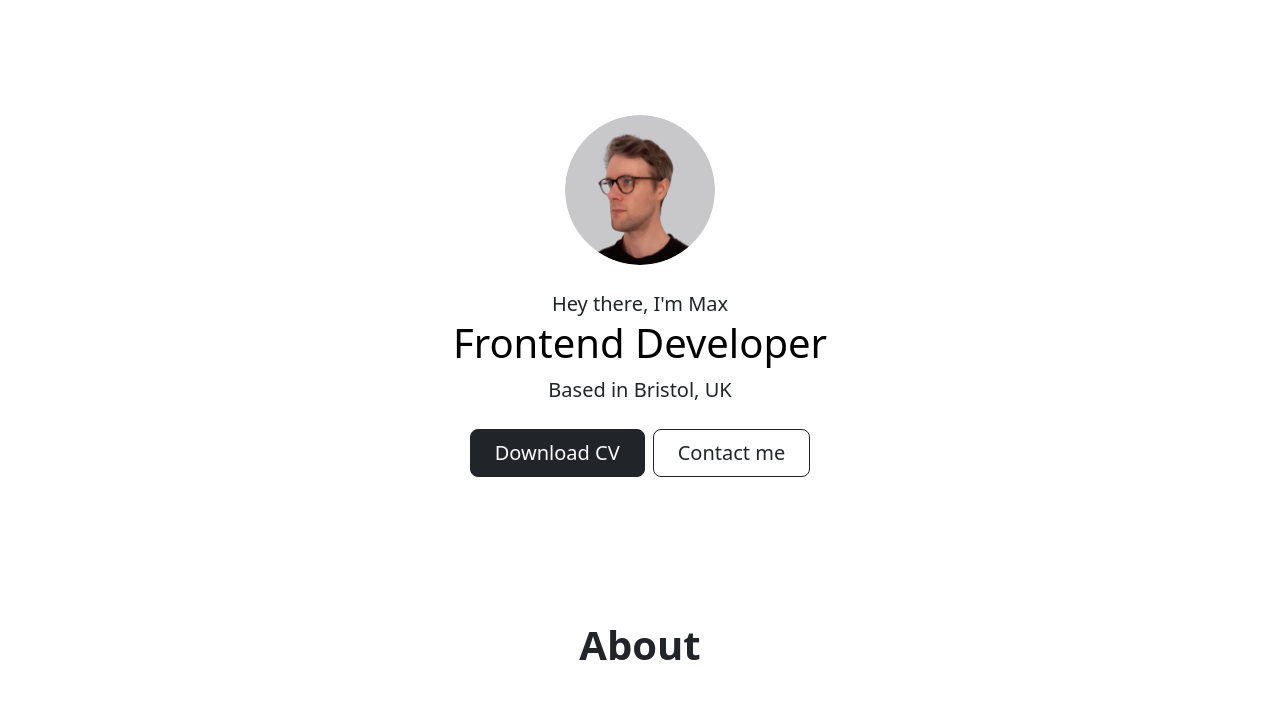
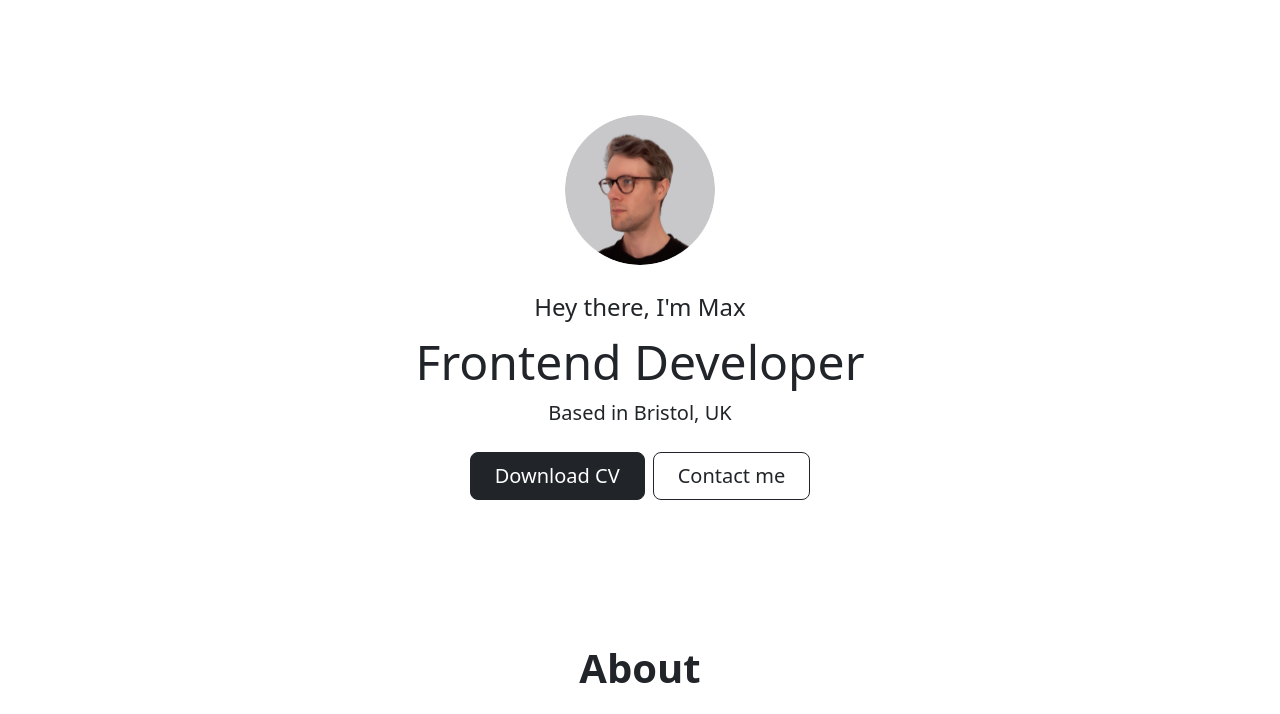
Before and after one commit to Max88-git/portfolio-website, a plain HTML site: page index.html in a window 1280 px wide. Shown: the part 76-790 px from the top of the page. Drawn offline with nearby package versions, Linux system fonts and the light colour scheme.

Commit message:
feat(styles) update hero title font-size

```diff
--- a/index.html
+++ b/index.html
@@ -67,8 +67,8 @@
             <div class="container px-4 py-5 my-5 text-center">
                 <img src="assets/profile/max-profile-photo-612.png" width="150" height="150" class="rounded-circle mb-4"
                     alt="Profile Picture">
-                <p class="lead mb-0">Hey there, I'm Max</p>
-                <h1 class="display-6 text-body-emphasis">Frontend Developer</h1>
+                <p class="fs-4 mb-2">Hey there, I'm Max</p>
+                <h1 class="display-5 mb-2">Frontend Developer</h1>
                 <div class="col-lg-6 mx-auto">
                     <p class="lead mb-4">Based in Bristol, UK</p>
                     <div class="d-grid gap-2 d-sm-flex justify-content-sm-center">
```
